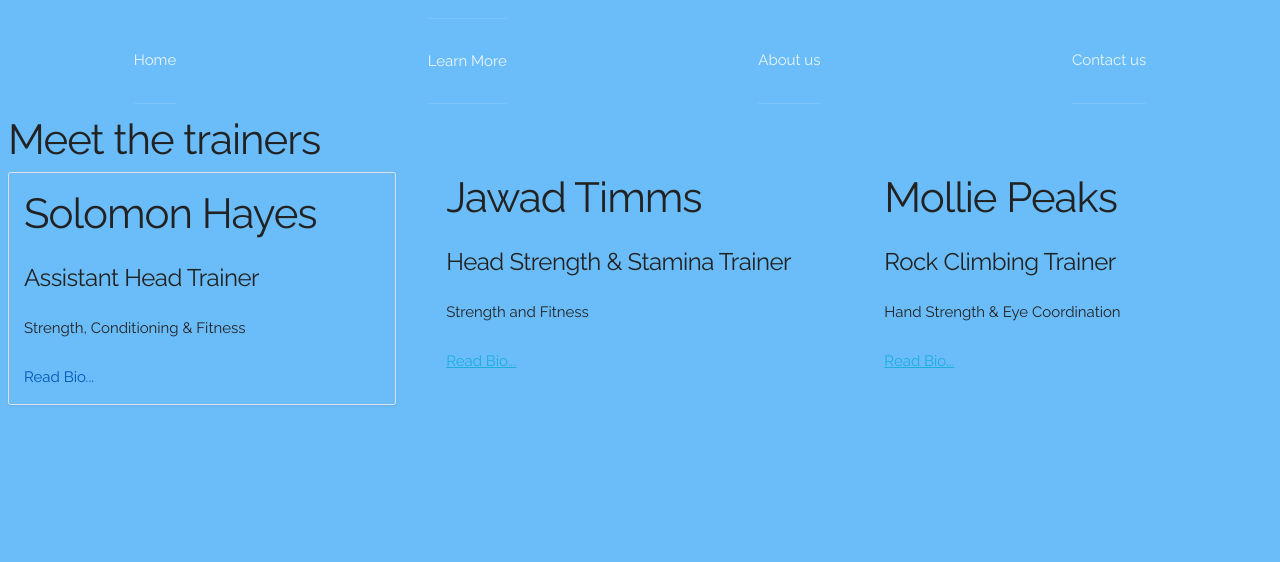
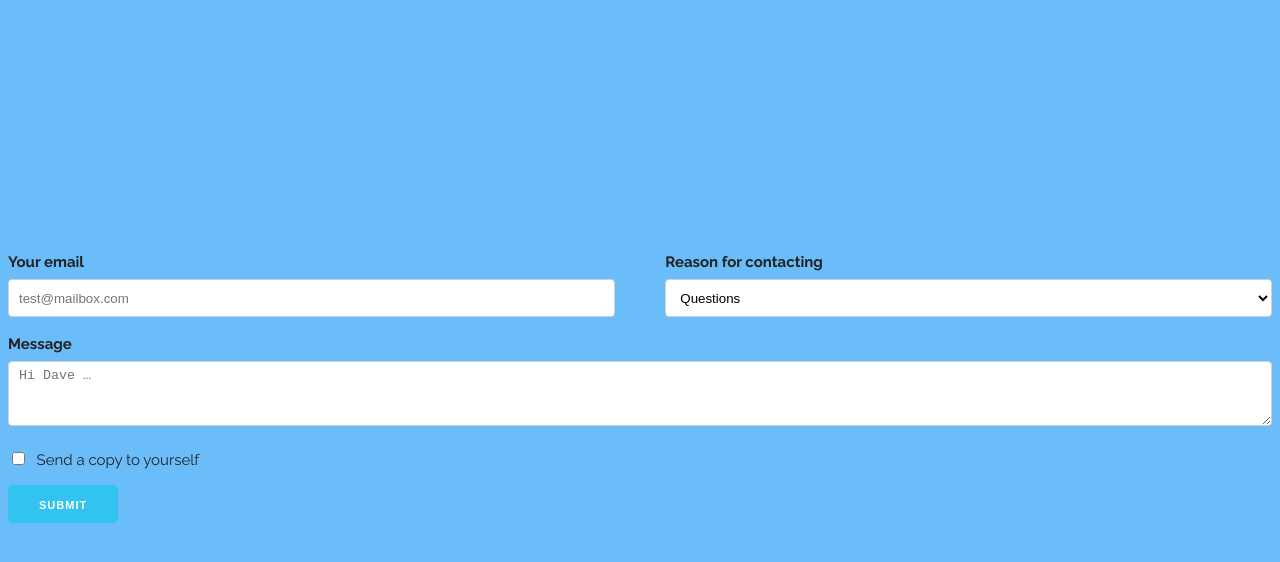
Before and after one commit to BW-Weight-Lifting-Journal1/Marketing-Page, a plain HTML site: page contact.html in a window 1280 px wide. Drawn offline with Linux system fonts and the light colour scheme.

Commit message:
Added form on contact page

```diff
--- /dev/null
+++ b/Less/partials/contact.less
@@ -0,0 +1,5 @@
+
+
+form {
+	margin-top: 25rem;
+}
--- a/Less/style.less
+++ b/Less/style.less
@@ -1,6 +1,8 @@
 @import 'partials/reset';
+@import 'partials/contact';
 @import 'partials/nav';
 @import 'partials/header';
+
 
 
 //Variables
--- a/contact.html
+++ b/contact.html
@@ -10,47 +10,32 @@
     <script src="https://kit.fontawesome.com/facd5daff4.js" crossorigin="anonymous"></script>
 </head>
 <body>
-		<nav class ="navBar">
-			<a href="index.html">Home</a>
-           <a class =learnMore href="#">Learn More</a>
-           <a href="#">About us</a>
-           <a href="contact.html">Contact us</a>
-        </nav>
-
-        <section class = "header">
-
-        	<h2 class="title mb">Meet the trainers</h2>
-
-        	<div class="row card-container">
-        		<div class="four columns card-1">
-        			<div class="card-content">
-
-        				<h2>Solomon Hayes</h2>
-        				<h5>Assistant Head Trainer</h5>
-        				<p class = "p-card">Strength, Conditioning & Fitness</p>
-        				<a href="" class = "a-card">Read Bio...</a>
-
-        			</div>
-
-        		</div>
 
 
+        <form>
+     <div class="row">
+        <div class="six columns">
+        <label for="exampleEmailInput">Your email</label>
+        <input class="u-full-width" type="email" placeholder="test@mailbox.com" id="exampleEmailInput">
+     </div>
 
+    <div class="six columns">
+      <label for="exampleRecipientInput">Reason for contacting</label>
+      <select class="u-full-width" id="exampleRecipientInput">
+        <option value="Option 1">Questions</option>
+        <option value="Option 2">Admiration</option>
+        <option value="Option 3">Can I get your number?</option>
+      </select>
+    </div>
+  </div>
+  <label for="exampleMessage">Message</label>
+  <textarea class="u-full-width" placeholder="Hi Dave …" id="exampleMessage"></textarea>
+  <label class="example-send-yourself-copy">
+    <input type="checkbox">
+    <span class="label-body">Send a copy to yourself</span>
+  </label>
+  <input class="button-primary" type="submit" value="Submit">
+</form>
 
-        		<div class="four columns">
-        			<h2>Jawad Timms</h2>
-        			<h5>Head Strength & Stamina Trainer</h5>
-        			<p>Strength and Fitness</p>
-        			<a href="">Read Bio...</a>
-        		</div>
-
-        		<div class="four columns">
-        			<h2>Mollie Peaks</h2>
-        			<h5>Rock Climbing Trainer</h5>
-        			<p>Hand Strength & Eye Coordination</p>
-        			<a href="">Read Bio...</a>
-        		</div>
-        	</div>
-        </section>
 </body>
 </html>
```
Also changed, not shown: style.css.
